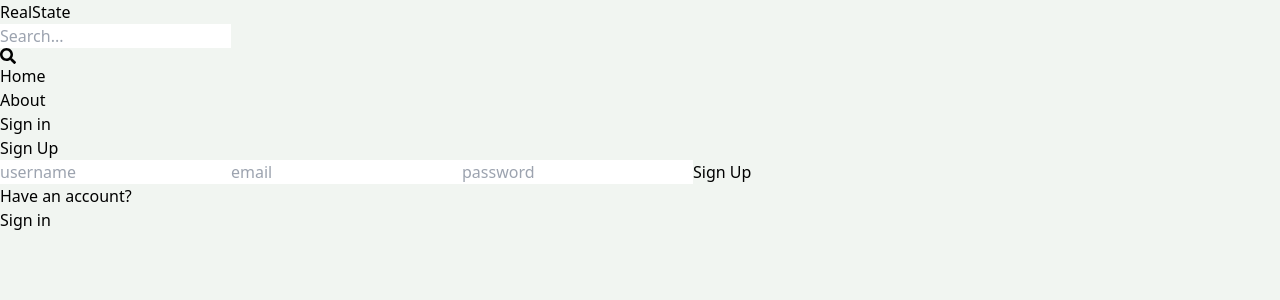
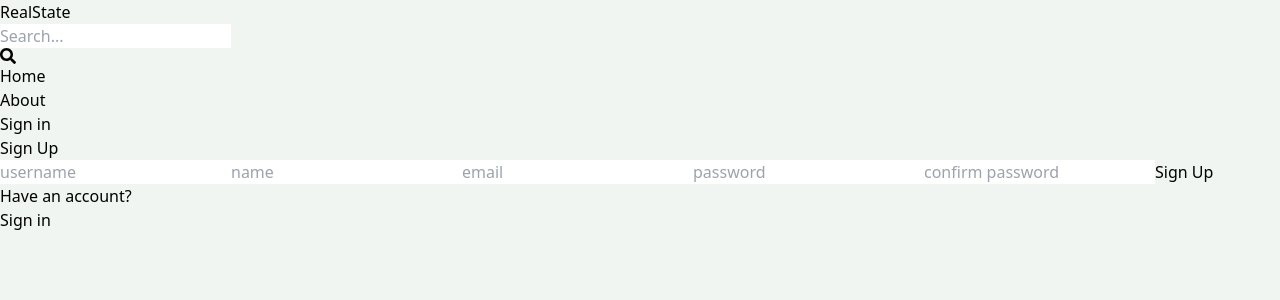
Before and after one commit to drotgalvao/frontendRealState, a React (Vite) app: page /signup in a window 1280 px wide. Shown: the top 300 px of the page. Built offline with nearby package versions, Linux system fonts and the light colour scheme.

Commit message:
fetch create user

```diff
--- a/src/pages/SignUp.jsx
+++ b/src/pages/SignUp.jsx
@@ -1,30 +1,90 @@
-import { Link } from "react-router-dom";
+import { useState } from "react";
+import { Link, useNavigate } from "react-router-dom";
 
 const SignUp = () => {
+  const [formData, setFormData] = useState({});
+  const [error, setError] = useState(null);
+  const [loading, setLoading] = useState(false);
+  const navigate = useNavigate();
+
+  const handleChange = (e) => {
+    setFormData({
+      ...formData,
+      [e.target.id]: e.target.value,
+    });
+  };
+
+  const handleSubmit = async (e) => {
+    e.preventDefault();
+    try {
+      setLoading(true);
+      const res = await fetch("/api/auth/signup", {
+        method: "POST",
+        body: JSON.stringify(formData),
+        headers: {
+          "Content-Type": "application/json",
+        },
+      });
+      const data = await res.json();
+      console.log(data);
+      if (data.success === false) {
+        setLoading(false);
+        setError(data.message);
+      } else {
+        setLoading(false);
+        setError(null);
+        navigate("/signin");
+      }
+    } catch (error) {
+      console.log(error);
+    }
+  };
+  console.log(formData);
+
   return (
     <div className="p-3 max-w-lg mx-auto">
       <h1 className="text-3xl text-center font-semibold my-7">Sign Up</h1>
-      <form className="flex flex-col gap-4">
+      <form onSubmit={handleSubmit} className="flex flex-col gap-4">
         <input
           type="text"
           placeholder="username"
           className="border p-3 rounded-lg"
           id="username"
+          onChange={handleChange}
+        />
+        <input
+          type="text"
+          placeholder="name"
+          className="border p-3 rounded-lg"
+          id="name"
+          onChange={handleChange}
         />
         <input
           type="text"
           placeholder="email"
           className="border p-3 rounded-lg"
           id="email"
+          onChange={handleChange}
         />
         <input
           type="password"
           placeholder="password"
           className="border p-3 rounded-lg"
           id="password"
+          onChange={handleChange}
         />
-        <button className="bg-slate-700 text-white p-3 rounded-lg uppercase hover:opacity-95 disabled:opacity-80">
-          Sign Up
+        <input
+          type="password"
+          placeholder="confirm password"
+          className="border p-3 rounded-lg"
+          id="confirmPassword"
+          onChange={handleChange}
+        />
+        <button
+          disabled={loading}
+          className="bg-slate-700 text-white p-3 rounded-lg uppercase hover:opacity-95 disabled:opacity-80"
+        >
+          {loading ? "Loading..." : "Sign Up"}
         </button>
       </form>
       <div className="flex gap-2 mt-5">
@@ -33,6 +93,7 @@
           <span className="text-blue-700">Sign in</span>
         </Link>
       </div>
+      {error && <p className="text-red-500 mt-5">{error}</p>}
     </div>
   );
 };
--- a/vite.config.js
+++ b/vite.config.js
@@ -3,5 +3,13 @@
 
 // https://vitejs.dev/config/
 export default defineConfig({
+  server: {
+    proxy: {
+      '/api': {
+        target: 'http://localhost:3000',
+        secure: false
+      },
+    },
+  },
   plugins: [react()],
 })
```
